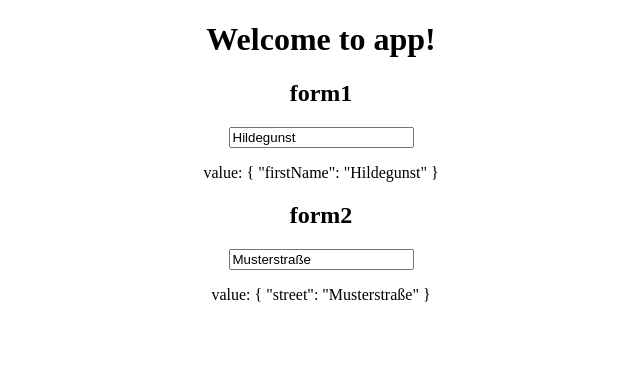
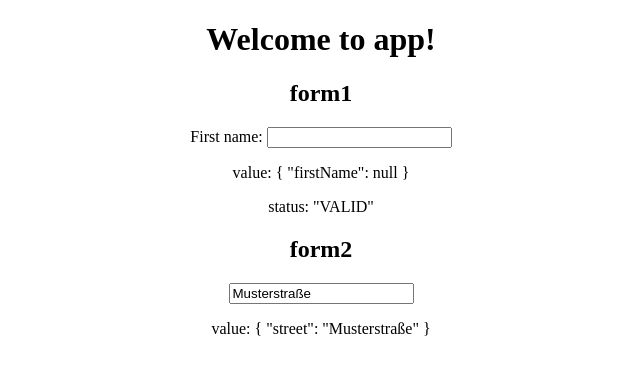
Before and after one commit to torstenwerner/angular-forms, an Angular app: page /form/0 in a window 1280 px wide. Shown: the top 374 px of the page, without its empty margins (319-959 px from the left). Built offline with nearby package versions, Linux system fonts and the light colour scheme.

Commit message:
reactive form

```diff
--- a/src/app/app.module.ts
+++ b/src/app/app.module.ts
@@ -1,4 +1,4 @@
-import { FormsModule } from '@angular/forms';
+import { ReactiveFormsModule, FormsModule } from '@angular/forms';
 import { BrowserModule } from '@angular/platform-browser';
 import { NgModule } from '@angular/core';
 
@@ -16,7 +16,8 @@ import { Form2Component } from './form2/form2.component';
   ],
   imports: [
     BrowserModule,
-    FormsModule
+    FormsModule,
+    ReactiveFormsModule
   ],
   providers: [],
   bootstrap: [AppComponent]
--- a/src/app/form1/form1.component.html
+++ b/src/app/form1/form1.component.html
@@ -1,8 +1,14 @@
 <h2>form1</h2>
 
-<form #f="ngForm">
-    <input type="text" name="firstName" ngModel="Hildegunst">
-  </form>
-  <p>
-      value: {{f.value | json}}
-  </p>
+<form [formGroup]="fullform">
+  <label>First name:
+    <input formControlName="firstName">
+  </label>
+</form>
+
+<p>
+  value: {{fullform.value | json}}
+</p>
+<p>
+  status: {{fullform.status | json}}
+</p>
--- a/src/app/form1/form1.component.ts
+++ b/src/app/form1/form1.component.ts
@@ -1,3 +1,4 @@
+import { FormControl, FormGroup } from '@angular/forms';
 import { Component, OnInit, ViewEncapsulation } from '@angular/core';
 
 @Component({
@@ -8,6 +9,10 @@ import { Component, OnInit, ViewEncapsulation } from '@angular/core';
 })
 export class Form1Component implements OnInit {
 
+  fullform = new FormGroup({
+    firstName: new FormControl()
+  });
+
   constructor() { }
 
   ngOnInit() {
```
